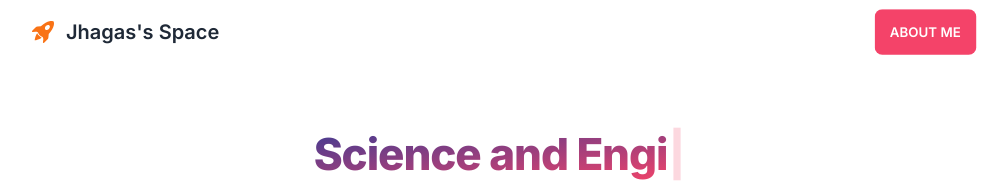
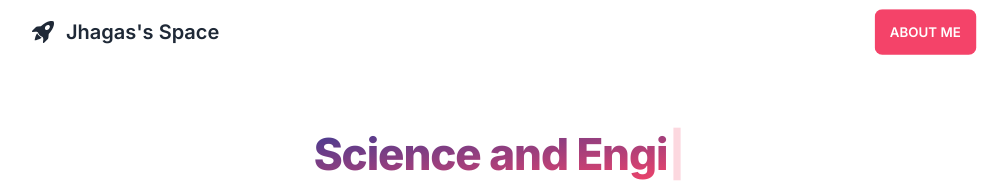
Before and after one commit to jhagas/jhagas-space, a Next.js app: page / in a window 1280 px wide. Shown: the top 182 px of the page, without its empty margins (141-1149 px from the left). Built offline with nearby package versions, Linux system fonts and the light colour scheme.

Commit message:
fix error in post

```diff
--- a/_posts/optimasi-terkonstrain-pengali-lagrange.md
+++ b/_posts/optimasi-terkonstrain-pengali-lagrange.md
@@ -52,7 +52,7 @@ L=(2x+3y-x^3-2y^2)+\lambda_1(\theta_1^2+x+3y-\frac{x^2}{2}-\frac{11}{2})+\lambda
 \end{align}
 $$
 
-Untuk mendapatkan nilai optimum masing-masing parameter, turunan parsial pertama dari persamaan 7 pada setiap parameter harus bernilai nol
+Untuk mendapatkan nilai minimum masing-masing parameter, turunan parsial pertama dari persamaan 7 pada setiap parameter harus bernilai nol
 
 $$
 \begin{align}
@@ -173,7 +173,7 @@ def jacobian(x):
 
 ### Iterasi Utama
 
-Kode dibawah melakukan proses iteratif untuk menyelesaikan sistem persamaan menggunakan matriks Jacobian. Kode ini diinisialisasi dengan loop yang mengulang dari rentang `0` hingga `niter-1`. Dalam setiap iterasi, matriks Jacobian dihitung menggunakan fungsi `jacobian()`, dan kemudian digunakan untuk memecahkan vektor solusi `dx`. Vektor solusi baru kemudian dikurangi dari yang sebelumnya dan diteruskan ke `x[i+1,:]`. Kode kemudian memeriksa konvergensi dengan mengukur selisih absolut antara vektor solusi baru dan lama, dan jika selisihnya kurang dari nilai toleransi yang telah ditetapkan sebelumnya, kode keluar dari *loop* dan mencetak solusi yang konvergen. Jika tidak, vektor solusi baru ditambahkan ke matriks x menggunakan np.vstack().
+Kode dibawah melakukan proses iteratif untuk menyelesaikan sistem persamaan menggunakan matriks Jacobian. Kode ini diinisialisasi dengan loop yang mengulang dari rentang `0` hingga `niter-1`. Dalam setiap iterasi, matriks Jacobian dihitung menggunakan fungsi `jacobian()`, dan kemudian digunakan untuk memecahkan vektor solusi `dx`. Vektor solusi baru kemudian dikurangi dari yang sebelumnya dan diteruskan ke `x[i+1,:]`. Kode kemudian memeriksa konvergensi dengan mengukur selisih absolut antara vektor solusi baru dan lama, dan jika selisihnya kurang dari nilai toleransi yang telah ditetapkan sebelumnya, kode keluar dari *loop* dan mencetak solusi yang konvergen. Jika tidak, vektor solusi baru ditambahkan ke matriks `x` menggunakan `np.vstack()`.
 
 Akhirnya, kode mencetak nomor iterasi dan solusi saat ini untuk setiap iterasi. Di mana solusi yang didapat dari program ini adalah pada iterasi yang terakhir dan urutan indeksnya akan sama dengan indeks yang telah ditetapkan pada proses membuat fungsi objektif.
 
--- a/components/header.tsx
+++ b/components/header.tsx
@@ -31,7 +31,7 @@ const Header = () => {
             href="/"
             className="btn btn-ghost normal-case text-lg md:text-xl flex gap-3 hover:bg-zinc-50 hover:text-[#F44369] transition-colors duration-500"
           >
-            <BsFillRocketTakeoffFill size="22px" className="text-orange-500" />
+            <BsFillRocketTakeoffFill size="22px" className="gay" />
             Jhagas's Space
           </Link>
         </div>
@@ -74,7 +74,7 @@ const Header = () => {
             href="/about-me"
             className="btn w-full bg-[#F44369] border-0 hover:bg-[#3E3B92] text-white"
           >
-            About me
+            Tentang Saya
           </Link>
         </li>
       </ul>
```
Also changed, not shown: styles/index.css (line endings or trailing spaces).
